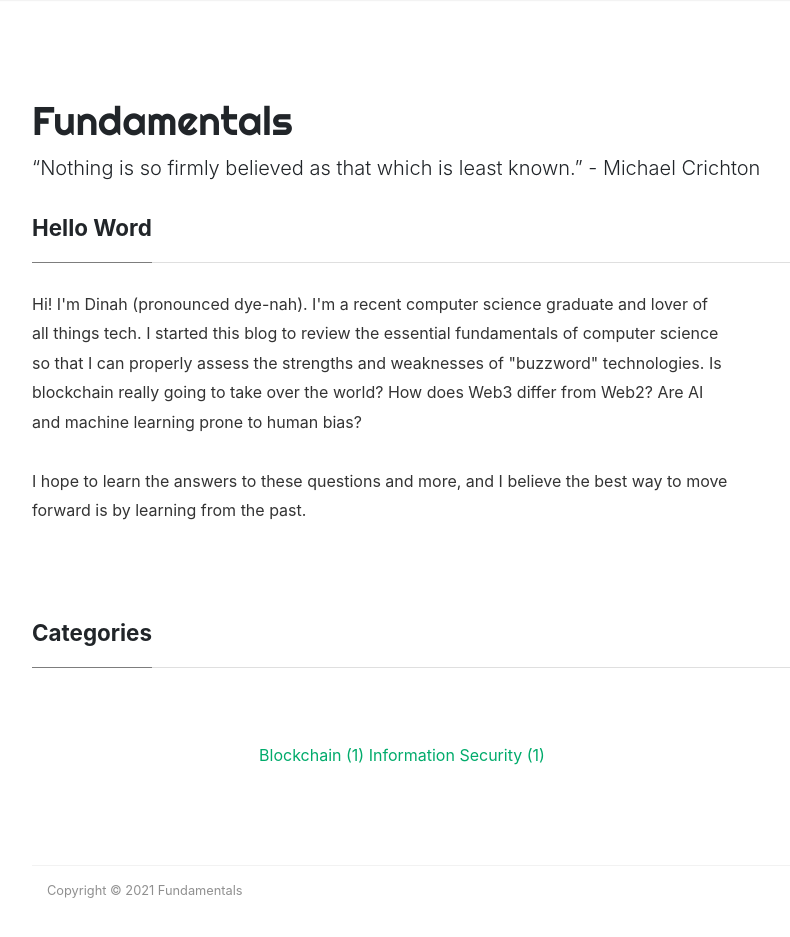
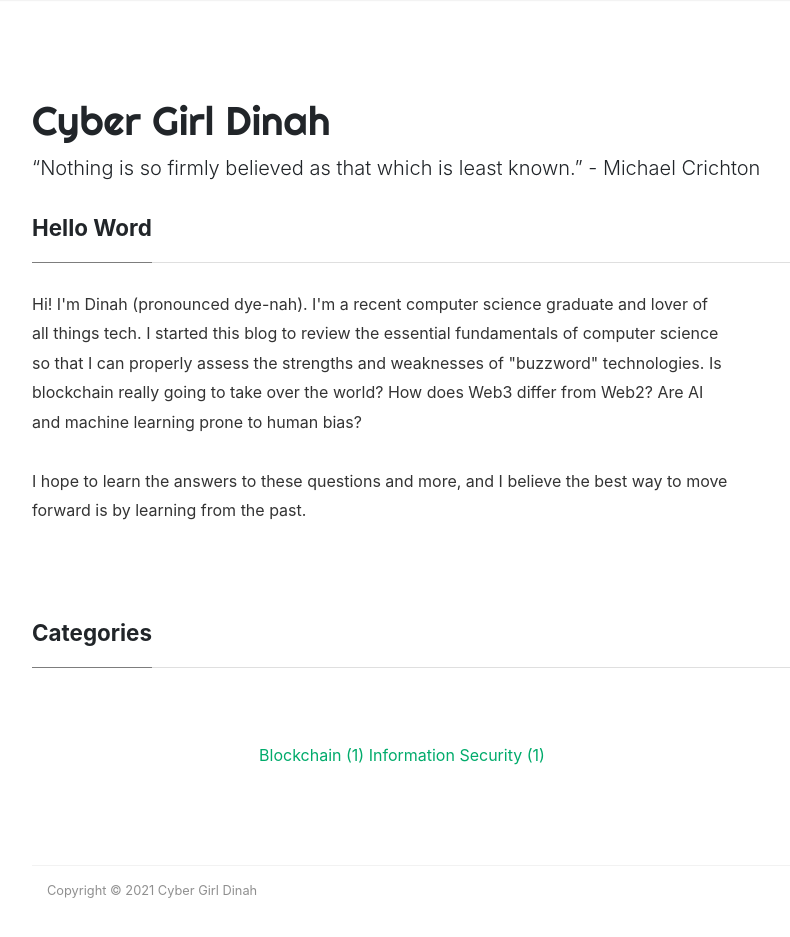
Before and after one commit to dinahjohnson/dinahjohnson.github.io, a Jekyll site: the page built from _pages/about.md, in a window 1280 px wide and 974 px high. Shown: the top 937 px of the window, without its empty margins (53-843 px from the left). Built offline with Jekyll 4.4.1, drawn with Linux system fonts in a browser that asks for light colours; nearby versions of some CDN libraries.

Commit message:
updated yaml config

```diff
--- a/_config.yml
+++ b/_config.yml
@@ -1,9 +1,7 @@
 # Site
-name: "Fundamentals"
-title: "Fundamentals"
+name: "Cyber Girl Dinah"
+title: "Cyber Girl Dinah"
 description: "“Nothing is so firmly believed as that which is least known.” - Michael Crichton"
-logo: 'assets/images/logo.png'
-favicon: 'assets/images/logo.png'
 baseurl: /cybergirldinah.github.io
 include: ["_pages"]
 permalink: /:title/
```
Also changed, not shown: _posts/2021-08-19-seed-phrases.md (renamed from _posts/2021-08-19-seed-phrase-dos-and-donts.md, +1 -1 lines).
